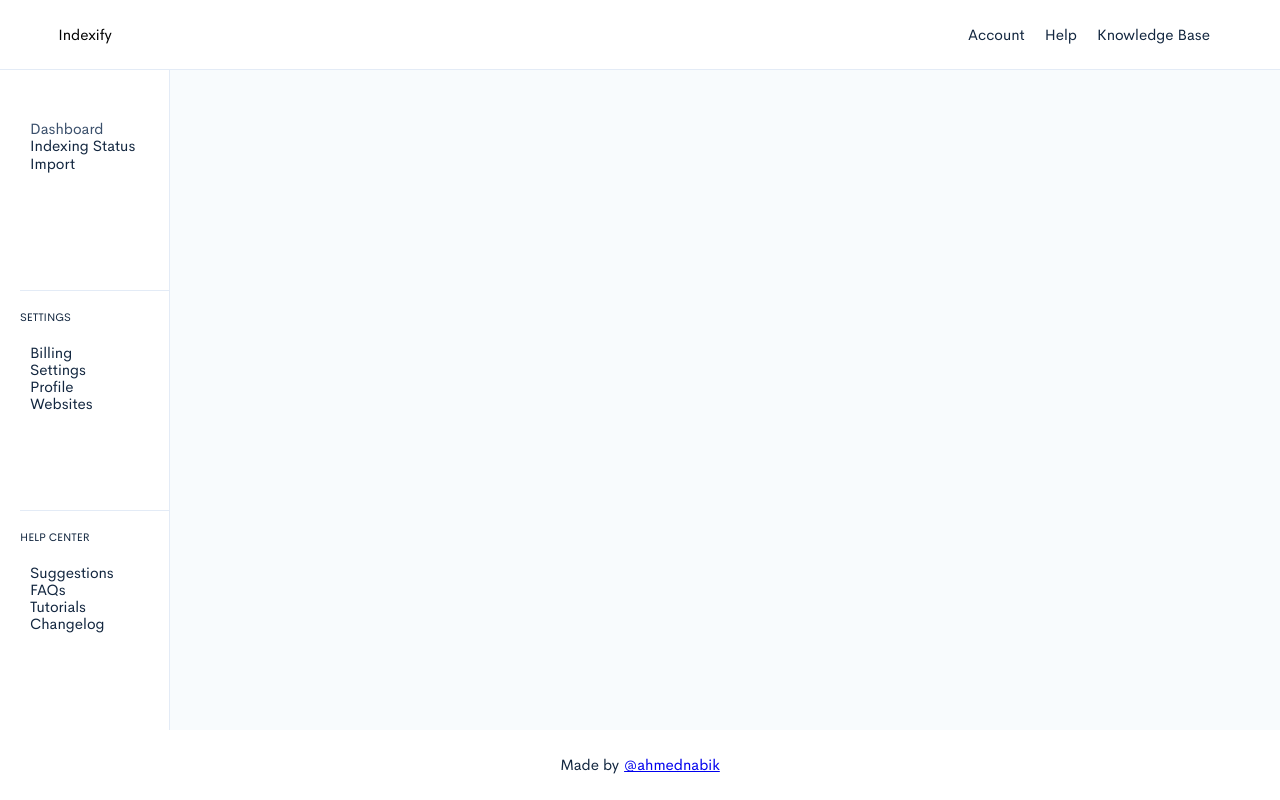
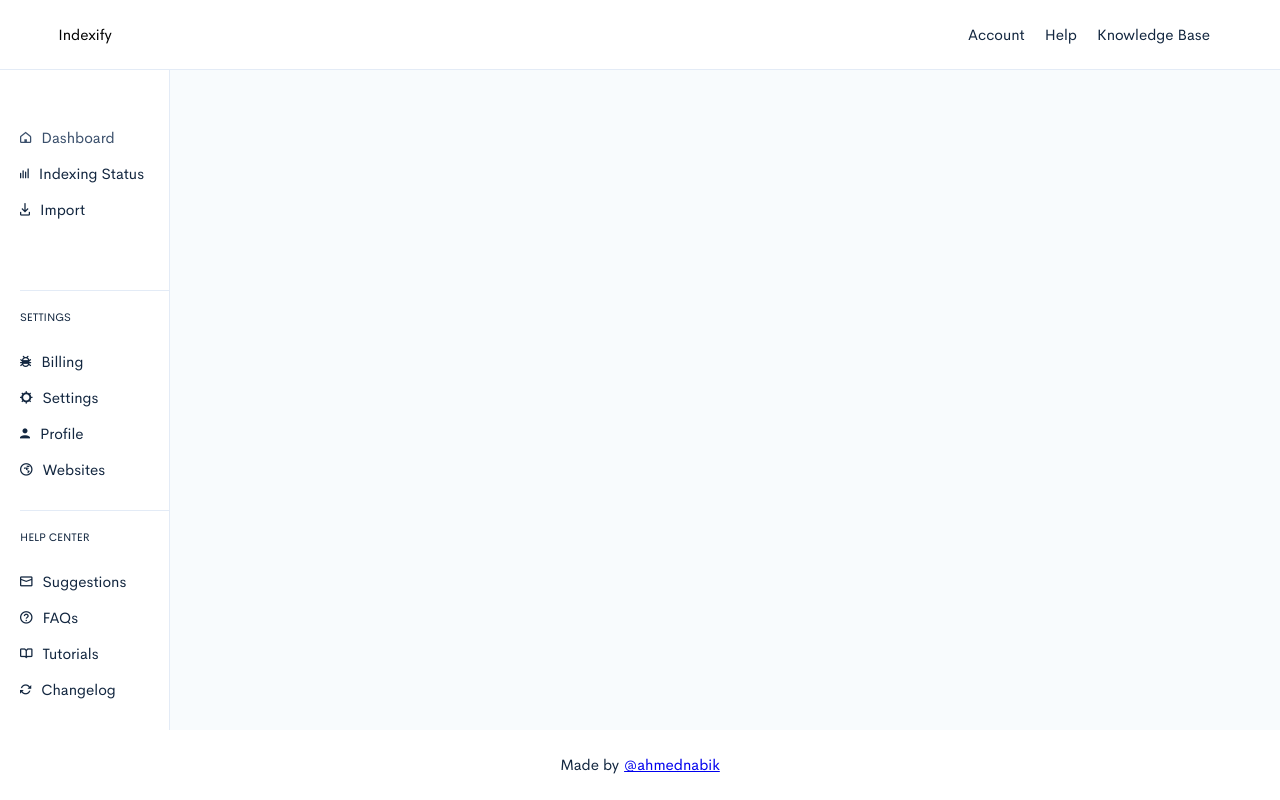
Before and after one commit to ahmednabik/dashboard, a plain HTML site: page index.html in a window 1280 px wide. Drawn offline with Linux system fonts and the light colour scheme; the site is published under a folder, as on GitHub Pages, so addresses that start at the root find nothing; files whose address does not match are found by name.

Commit message:
fixed css directory path bug

```diff
--- a/index.html
+++ b/index.html
@@ -5,7 +5,7 @@
     <meta charset="UTF-8">
     <meta name="viewport" content="width=device-width, initial-scale=1.0">
     <link rel="stylesheet" href="style.css">
-    <link rel="stylesheet" href="/assets/css/feathericon.min.css">
+    <link rel="stylesheet" href="./assets/css/feathericon.min.css">
     <script src="script.js" defer></script>
     <title>Indexing Dashboard</title>
 </head>
```
